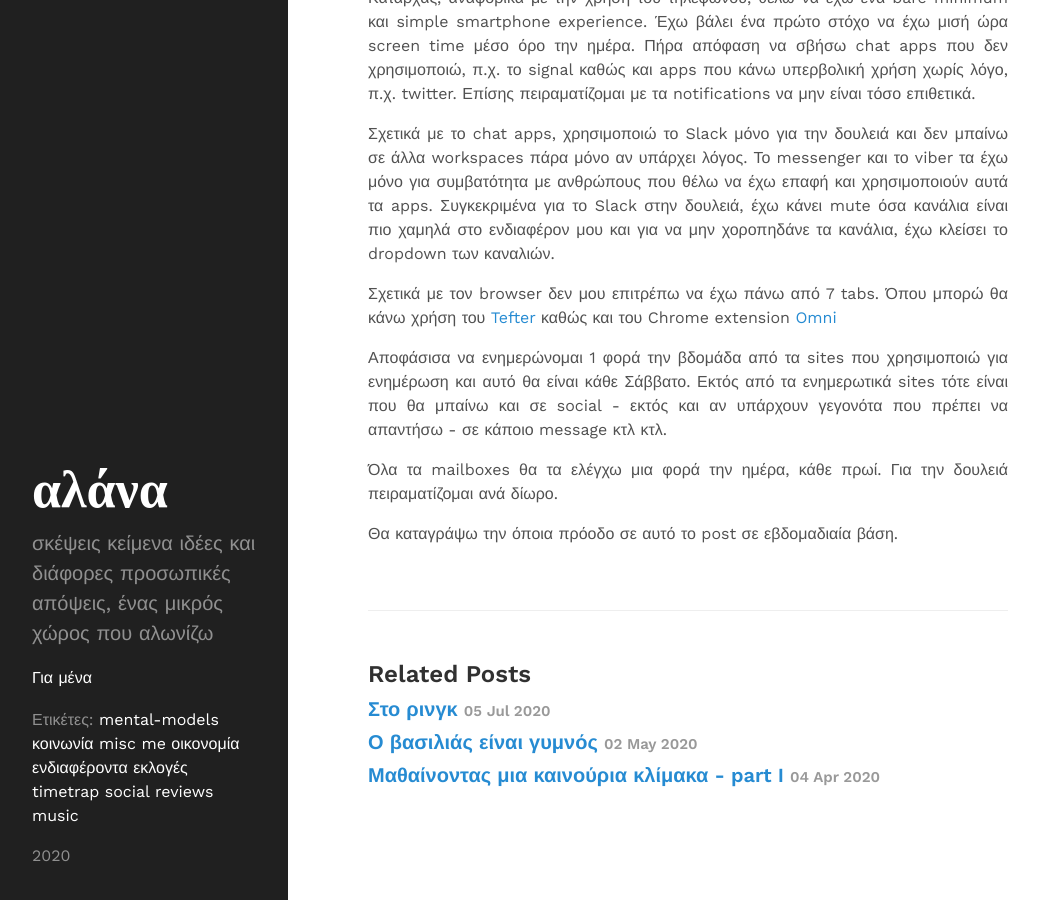
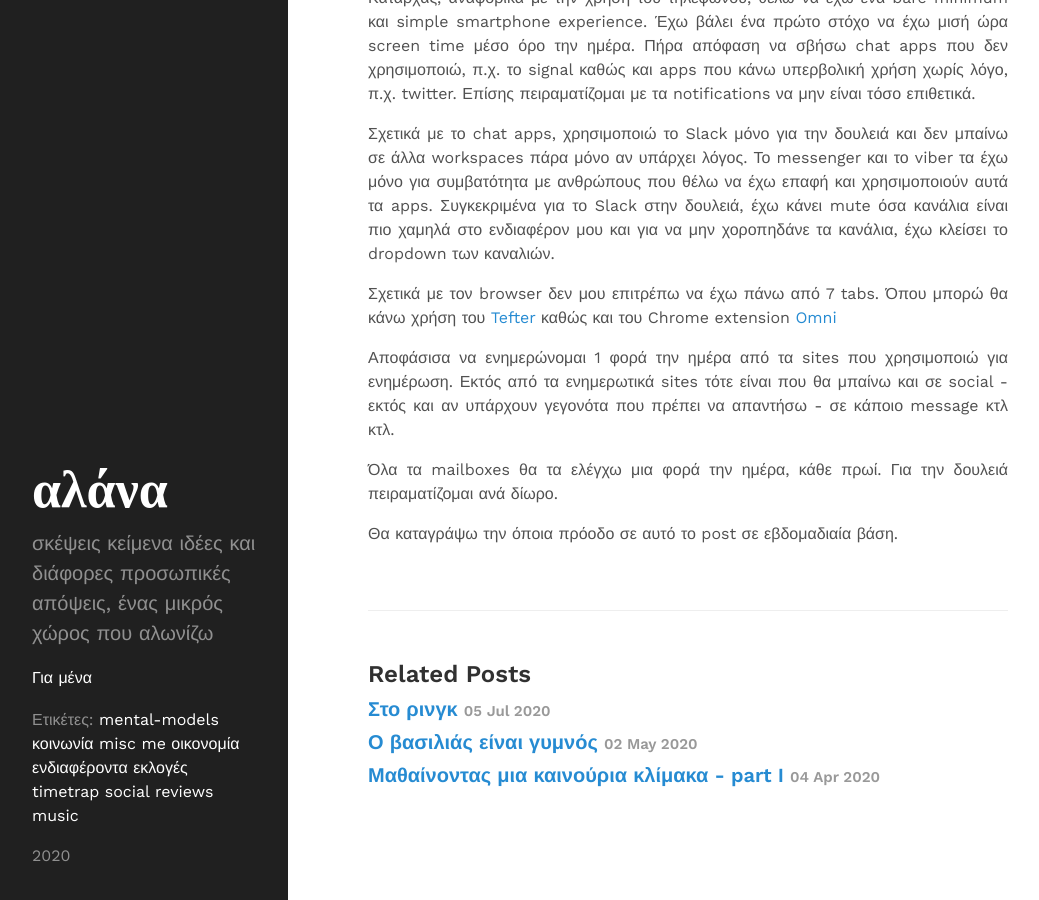
Before and after one commit to chief/chief.github.io, a Jekyll site: the page built from _posts/2020-11-02-sigkentrosi.md, in a window 1280 px wide and 900 px high, scrolled down 554 px. Shown: the whole window, without its empty margins (0-1039 px from the left). Built offline with Jekyll 4.4.1, drawn with Linux system fonts in a browser that asks for light colours.

Commit message:
Minor fix

```diff
--- a/_posts/2020-11-02-sigkentrosi.md
+++ b/_posts/2020-11-02-sigkentrosi.md
@@ -43,8 +43,8 @@ notifications να μην είναι τόσο επιθετικά.
 μπορώ θα κάνω χρήση του [Tefter](https://tefter.io)
 καθώς και του Chrome extension [Omni](https://tefter.io/go/extension)
 
-Αποφάσισα να ενημερώνομαι 1 φορά την βδομάδα από τα sites που
-χρησιμοποιώ για ενημέρωση και αυτό θα είναι κάθε Σάββατο. Εκτός από τα
+Αποφάσισα να ενημερώνομαι 1 φορά την ημέρα από τα sites που
+χρησιμοποιώ για ενημέρωση. Εκτός από τα
 ενημερωτικά sites τότε είναι που θα μπαίνω και σε social - εκτός και
 αν υπάρχουν γεγονότα που πρέπει να απαντήσω - σε κάποιο message κτλ
 κτλ.
```
